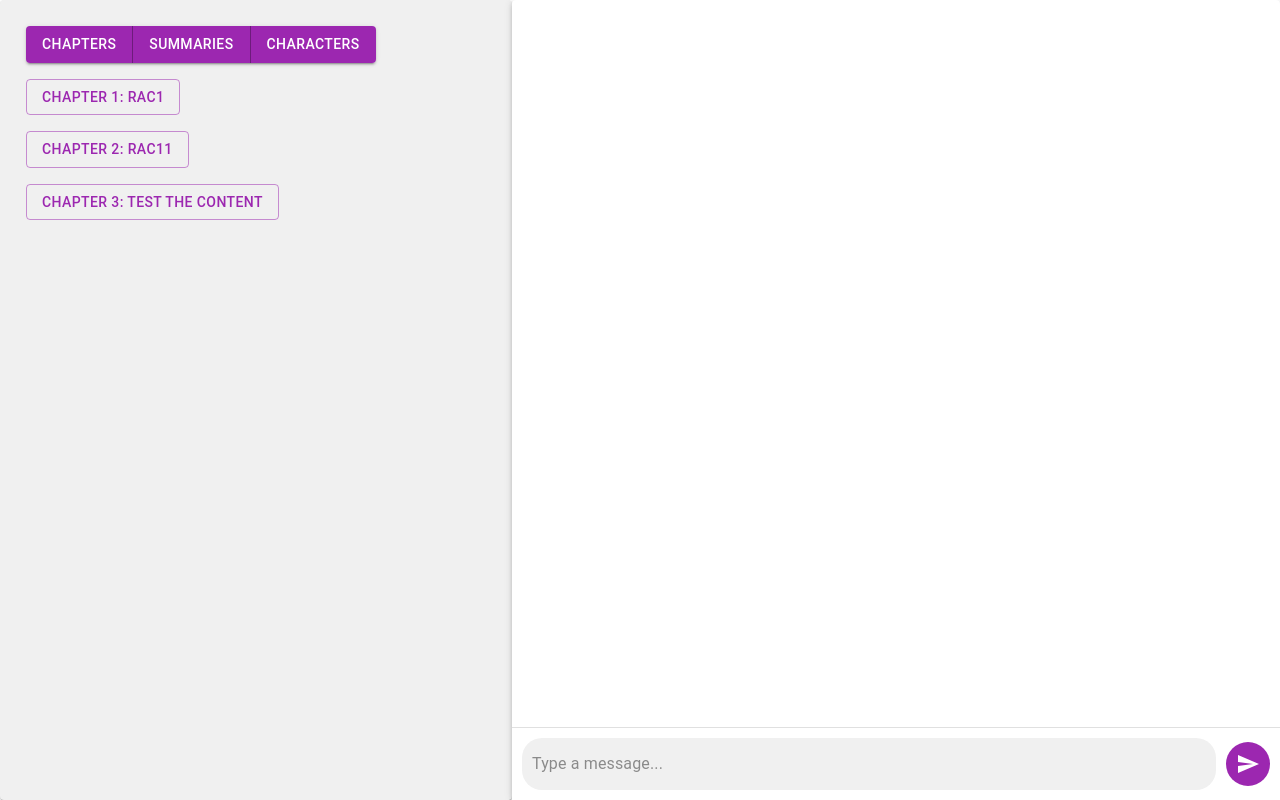
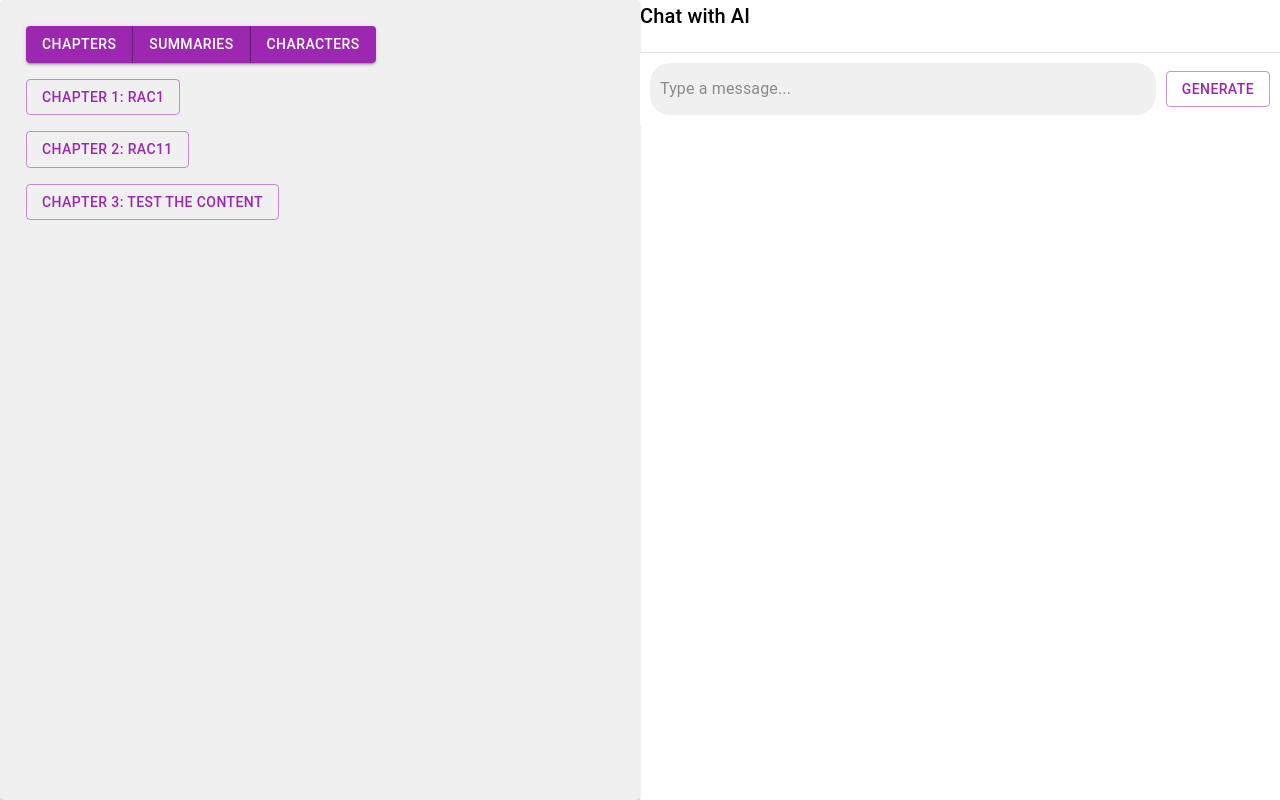
Before and after one commit to CSE-115-UCSC/llm-story-generator, a React (Create React App) app in the folder frontend/site/: page / in a window 1280 px wide. Built offline with nearby package versions, Linux system fonts and the light colour scheme.

Commit message:
add working UI with backend. open a stream to our API (flask) to get chunks from the chapter resource.

```diff
--- a/frontend/site/src/App.js
+++ b/frontend/site/src/App.js
@@ -1,8 +1,8 @@
 import { ThemeProvider } from '@mui/material/styles';
-import React, { useState, useEffect } from 'react';
-import { Container, Box, Button, ButtonGroup, Typography, CssBaseline, Paper, styled } from '@mui/material';
+import React, { useState } from 'react';
+import { Container, Box, Button, InputBase, Typography, CssBaseline, Paper, styled, Tab, Tabs } from '@mui/material';
 import Content from './Content';
-import Chat from './Chat';
+//import Chat from './Chat';
 import theme from './theme';
 
 const ChaptersContainer = styled(Paper)({
@@ -13,6 +13,34 @@ const ChaptersContainer = styled(Paper)({
   boxSizing: 'border-box',
 });
 
+const ChatInputContainer = styled(Box)(({ theme }) => ({
+  display: 'flex',
+  alignItems: 'center',
+  padding: '10px',
+  borderTop: `1px solid ${theme.palette.divider}`,
+  backgroundColor: theme.palette.background.default,
+}));
+
+const StyledInputBase = styled(InputBase)(({ theme }) => ({
+  flexGrow: 1,
+  padding: '10px',
+  borderRadius: '20px',
+  backgroundColor: theme.palette.custom.inputField.background,
+  marginRight: '10px',
+  color: theme.palette.custom.inputField.text,
+}));
+
+const ChatMessage = styled(Box)(({ user, theme }) => ({
+  display: 'flex',
+  alignItems: 'center',
+  marginLeft: '8px',
+  padding: '10px',
+  borderRadius: '5px',
+  backgroundColor: user ? theme.palette.custom.messageBubble.user.background : theme.palette.custom.messageBubble.bot.background,
+  color: user ? theme.palette.custom.messageBubble.user.text : theme.palette.custom.messageBubble.bot.text,
+  maxWidth: '80%',
+}));
+
 function App() {
   // State to manage the current view (chapters, summaries, characters)
   const [view, setView] = useState('chapters');
@@ -21,12 +49,12 @@ function App() {
 	<ThemeProvider theme={theme}>
     <CssBaseline />
     <Container disableGutters maxWidth={false} sx={{ height: '100vh', display: 'flex' }}>
-    	    <Box width="40%" height="100%">
+      <Box width="50%" height="100%">
         <ChaptersContainer>
           <Content />
         </ChaptersContainer>
       </Box>
-    	    <Box width="60%" height="100%">
+      <Box width="50%" height="100%">
         <Chat />
       </Box>
     </Container>
@@ -35,62 +63,57 @@ function App() {
 }
 
 // Chat component for the left sidebar
-//function Chat() {
-//  const [message, setMessage] = useState("");
+function Chat() {
+  const [message, setMessage] = useState("");
+  const [prompt, setPrompt] = useState("")
 
-//  const getData = () => {
-//    fetch('http://127.0.0.1:5000/chapter/1')
-//    .then((response) => {
-//      const reader = response.body.getReader();
+  const getData = () => {
+    setPrompt("")
+    fetch('http://127.0.0.1:5000/chapter/1', {
+      method: 'POST', // Specify the request method
+      headers: {
+          'Content-Type': 'application/json' // Specify the content type
+      },
+      body: JSON.stringify({"query": prompt}) // Convert the data to a JSON string
+    })
+    .then((response) => {
+      const reader = response.body.getReader();
       // read() returns a promise that resolves when a value has been received
-//      reader.read().then(function pump({ done, value }) {
-//        if (done) {
+      reader.read().then(function pump({ done, value }) {
+        if (done) {
           // Do something with last chunk of data then exit reader
-//          return;
-//        }
+          return;
+        }
         // Otherwise do something here to process current chunk
-//        const chunkString = new TextDecoder().decode(value);
+        const chunkString = new TextDecoder().decode(value);
         // Log the chunk string
- //       console.log(chunkString);
-//        setMessage(message => [...message, chunkString])
+        console.log(chunkString);
+        setMessage(message => [...message, chunkString])
         // Read some more, and call this function again
-//        return reader.read().then(pump);
-//      });
-//    })
-//    .catch((err) => console.error(err));
-//  }
+        return reader.read().then(pump);
+      });
+    })
+    .catch((err) => console.error(err));
+  }
 
-  // useEffect(() => {
-  //   console.log("creating event...")
-  //   const eventSource = new EventSource('http://127.0.0.1:5000/chapter/1', {
-  //     withCredentials: true,
-  //   });
-  //   console.log("Event created.")
-  //   eventSource.onmessage = (event) => {
-  //     console.log("Got message!")
-  //     setMessage(message+event.data);
-  //   };
+  return (
+    <Box>
+      <Typography variant="h6">Chat with AI</Typography>
+      <ChatMessage>{message}</ChatMessage>
 
-  //   eventSource.onerror = (error) => {
-  //     console.error('EventSource failed:', error);
-  //     eventSource.close();
-  //   };
-
-  //   // Clean up the EventSource when the component unmounts
-  //   return () => {
-  //     eventSource.close();
-  //   };
-  // }, []);
-
-//  return (
-//    <Box>
-//      <Typography variant="h6">Chat with AI</Typography>
-//      <p>{message}</p>
-//      <Button variant="outlined" onClick={getData}>
-//        generate
-//      </Button>
-//    </Box>
-//  );
-//}
+      <ChatInputContainer>
+        <StyledInputBase
+          value={prompt}
+          onChange={(e) => setPrompt(e.target.value)}
+          onKeyPress={(e) => e.key === 'Enter' && getData()}
+          placeholder="Type a message..."
+        />
+        <Button variant="outlined" onClick={getData}>
+        generate
+        </Button>
+      </ChatInputContainer>
+    </Box>
+  );
+}
 
 export default App;
```
Also changed, not shown: frontend/site/src/Chat.js (line endings or trailing spaces), 1 other file (tests, documents, lock files or other folders). Lines whose indentation alone changed are shown as unchanged.
